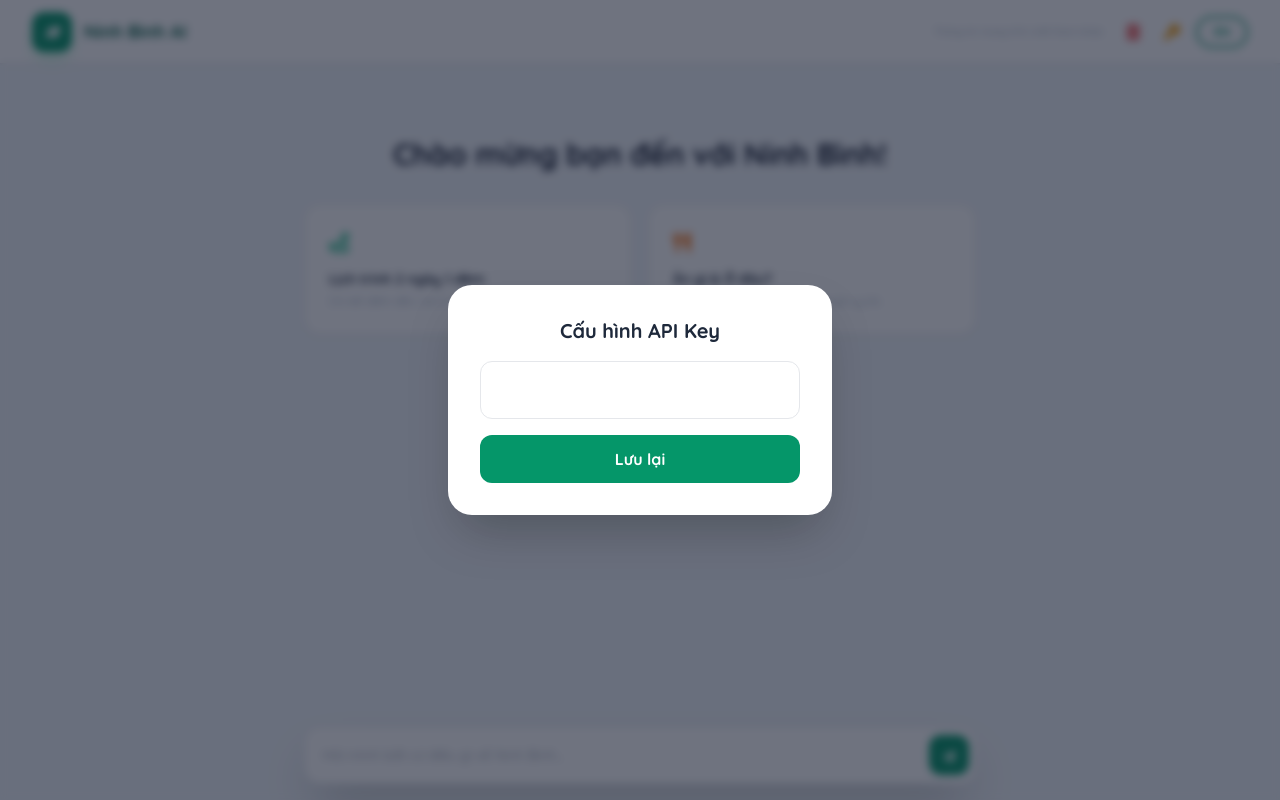
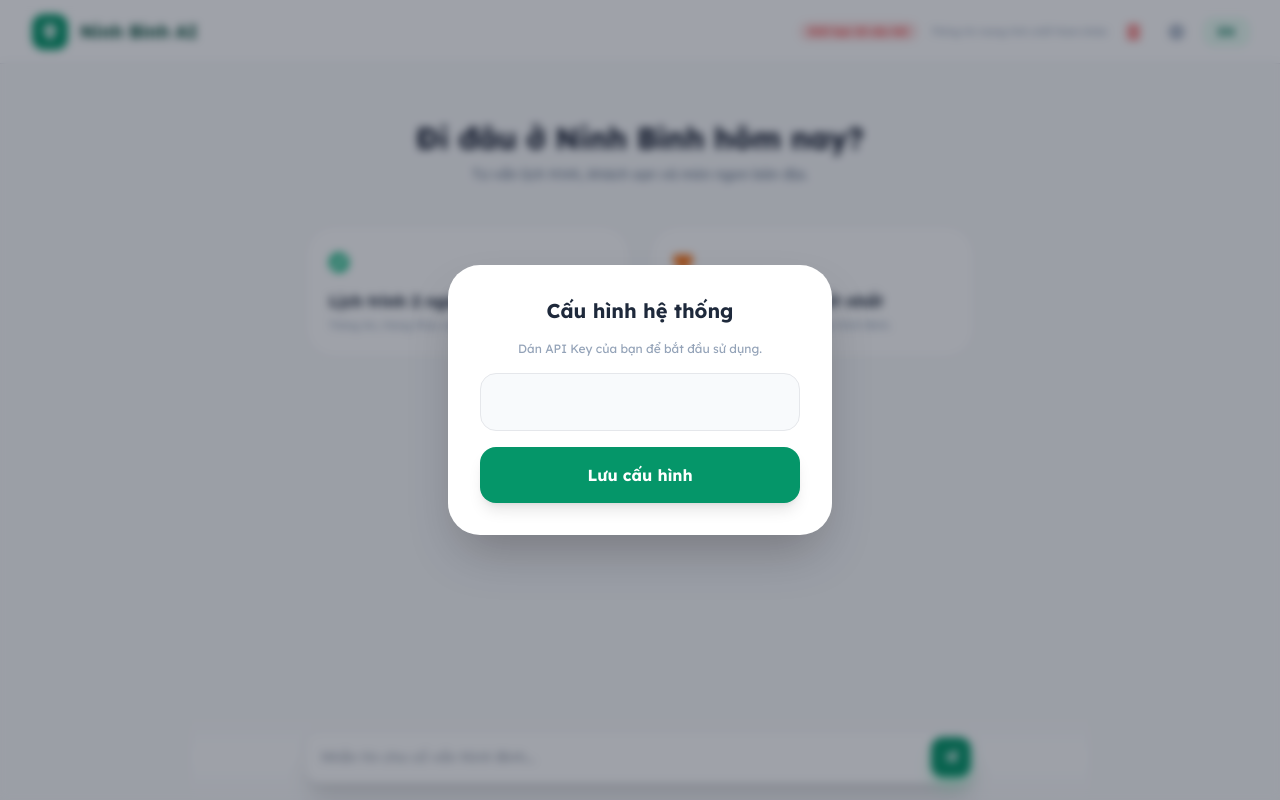
Before and after one commit to Tuan1287/ninhbinhtravel, a plain HTML site: page index.html in a window 1280 px wide. Drawn offline with nearby package versions, Linux system fonts and the light colour scheme.

Commit message:
Update index.html

```diff
--- a/index.html
+++ b/index.html
@@ -3,115 +3,115 @@
 <head>
     <meta charset="UTF-8">
     <meta name="viewport" content="width=device-width, initial-scale=1.0">
-    <title>Ninh Bình AI Insider</title>
+    <title>Ninh Bình AI - Local Guide</title>
     <script src="https://cdn.tailwindcss.com"></script>
     <link rel="stylesheet" href="https://cdnjs.cloudflare.com/ajax/libs/font-awesome/6.0.0/css/all.min.css">
     <style>
-        @import url('https://fonts.googleapis.com/css2?family=Quicksand:wght@400;600;700&display=swap');
-        body { font-family: 'Quicksand', sans-serif; background-color: #f1f5f9; height: 100vh; display: flex; flex-direction: column; }
-        .chat-bubble { line-height: 1.6; }
-        .chat-bubble b { color: #059669; font-weight: 700; } /* Làm nổi bật các tiêu đề thay cho dấu sao */
-        .map-frame { width: 100%; height: 350px; border-radius: 20px; border: 1px solid #e2e8f0; margin-top: 15px; }
+        @import url('https://fonts.googleapis.com/css2?family=Lexend:wght@300;400;600;700&display=swap');
+        body { font-family: 'Lexend', sans-serif; background-color: #f9fafb; height: 100vh; display: flex; flex-direction: column; }
+        .chat-bubble b { color: #047857; font-weight: 600; }
+        .map-frame { width: 100%; height: 350px; border-radius: 24px; margin-top: 15px; border: 1px solid #e5e7eb; }
         #chat-window::-webkit-scrollbar { width: 4px; }
-        #chat-window::-webkit-scrollbar-thumb { background: #cbd5e1; border-radius: 10px; }
+        #chat-window::-webkit-scrollbar-thumb { background: #d1d5db; border-radius: 10px; }
+        .limit-pill { background: #fee2e2; color: #ef4444; padding: 2px 10px; border-radius: 20px; font-size: 10px; font-weight: 700; }
     </style>
 </head>
 <body class="text-slate-800">
 
-    <header class="h-16 flex justify-between items-center bg-white border-b px-4 sm:px-8 shrink-0 shadow-sm z-50">
+    <header class="h-16 flex justify-between items-center bg-white/90 backdrop-blur-md border-b px-4 sm:px-8 shrink-0 z-50 sticky top-0">
         <div class="flex items-center space-x-3 cursor-pointer" onclick="goHome()">
-            <div class="w-10 h-10 bg-emerald-600 rounded-xl flex items-center justify-center text-white shadow-lg shadow-emerald-100">
-                <i class="fas fa-leaf"></i>
-            </div>
-            <h1 class="text-lg font-bold text-emerald-800">Ninh Bình AI</h1>
+            <div class="w-9 h-9 bg-emerald-600 rounded-xl flex items-center justify-center text-white"><i class="fas fa-map-marker-alt"></i></div>
+            <h1 class="text-lg font-bold text-emerald-900 hidden sm:block">Ninh Bình AI</h1>
         </div>
 
-        <div class="flex items-center space-x-2">
-            <span id="ref-text" class="text-[10px] text-slate-400 italic hidden md:block mr-2">Thông tin mang tính chất tham khảo</span>
-            <button onclick="clearChat()" class="p-2 text-red-500 hover:bg-red-50 rounded-lg transition"><i class="fas fa-trash-alt"></i></button>
-            <button onclick="showApiModal()" class="p-2 text-amber-500 hover:bg-amber-50 rounded-lg"><i class="fas fa-key"></i></button>
-            <button onclick="toggleLang()" id="langBtn" class="px-4 py-1.5 border-2 border-emerald-600 text-emerald-600 rounded-full text-xs font-bold transition-all">EN</button>
+        <div class="flex items-center space-x-3">
+            <span class="limit-pill" id="limit-tag">Giới hạn 10 câu hỏi</span>
+            <span id="ref-text" class="text-[10px] text-slate-400 italic hidden lg:block">Thông tin mang tính chất tham khảo</span>
+            <button onclick="clearChat()" class="p-2 text-red-400 hover:text-red-600 transition"><i class="fas fa-trash-alt"></i></button>
+            <button onclick="showApiModal()" class="p-2 text-slate-400"><i class="fas fa-cog"></i></button>
+            <button onclick="toggleLang()" id="langBtn" class="px-3 py-1 bg-emerald-50 text-emerald-700 border border-emerald-200 rounded-lg text-xs font-bold">EN</button>
         </div>
     </header>
 
     <main class="max-w-4xl mx-auto w-full flex-1 flex flex-col overflow-hidden relative">
         <div id="chat-window" class="flex-1 overflow-y-auto px-4 pt-8 pb-32">
-            <div id="welcome-screen" class="text-center py-10 animate-fade-in">
-                <h2 id="w-title" class="text-3xl font-bold text-slate-900 mb-8">Chào mừng bạn đến với Ninh Bình!</h2>
+            <div id="welcome-screen" class="text-center py-6 animate-fade-in">
+                <h2 id="w-title" class="text-3xl font-bold text-slate-900 mb-2">Đi đâu ở Ninh Bình hôm nay?</h2>
+                <p id="w-sub" class="text-slate-500 text-sm mb-10">Tư vấn lịch trình, khách sạn và món ngon bản địa.</p>
                 <div class="grid grid-cols-1 sm:grid-cols-2 gap-4 max-w-2xl mx-auto">
-                    <button onclick="askAI(translations[currentLang].sug1)" class="p-6 bg-white border rounded-2xl text-left hover:border-emerald-500 shadow-sm transition-all group">
-                        <i class="fas fa-route text-emerald-500 mb-3 block text-xl group-hover:scale-110 transition"></i>
-                        <div id="s1-t" class="font-bold text-sm">Lịch trình 2 ngày 1 đêm</div>
-                        <div id="s1-d" class="text-[11px] text-slate-400 mt-1">Chi tiết điểm đến, nơi ở và ăn uống.</div>
+                    <button onclick="askAI(translations[currentLang].sug1)" class="p-6 bg-white border rounded-[2rem] text-left hover:shadow-xl hover:border-emerald-500 transition-all">
+                        <i class="fas fa-compass text-emerald-500 mb-3 block text-xl"></i>
+                        <div id="s1-t" class="font-bold">Lịch trình 2 ngày gợi ý</div>
+                        <div id="s1-d" class="text-[11px] text-slate-400 mt-1">Tràng An, Hang Múa và các điểm lân cận.</div>
                     </button>
-                    <button onclick="askAI(translations[currentLang].sug2)" class="p-6 bg-white border rounded-2xl text-left hover:border-orange-500 shadow-sm transition-all group">
-                        <i class="fas fa-utensils text-orange-500 mb-3 block text-xl group-hover:scale-110 transition"></i>
-                        <div id="s2-t" class="font-bold text-sm">Ăn gì & Ở đâu?</div>
-                        <div id="s2-d" class="text-[11px] text-slate-400 mt-1">Danh sách nhà hàng và khách sạn uy tín.</div>
+                    <button onclick="askAI(translations[currentLang].sug2)" class="p-6 bg-white border rounded-[2rem] text-left hover:shadow-xl hover:border-orange-500 transition-all">
+                        <i class="fas fa-heart text-orange-500 mb-3 block text-xl"></i>
+                        <div id="s2-t" class="font-bold">Chỗ ở & Quán ăn tốt nhất</div>
+                        <div id="s2-d" class="text-[11px] text-slate-400 mt-1">Dựa trên danh sách ưu tiên tại Ninh Bình.</div>
                     </button>
                 </div>
             </div>
-            <div id="chat-container" class="space-y-6"></div>
+            <div id="chat-container" class="space-y-8"></div>
         </div>
 
-        <div class="absolute bottom-0 left-0 w-full p-4 bg-gradient-to-t from-f1f5f9 via-white/80 to-transparent">
-            <div class="max-w-2xl mx-auto bg-white border shadow-2xl rounded-2xl p-1.5 flex items-center">
+        <div class="absolute bottom-0 left-0 w-full p-4 bg-gradient-to-t from-gray-50 via-white/90 to-transparent">
+            <div class="max-w-2xl mx-auto bg-white border shadow-xl rounded-2xl p-1 flex items-center">
                 <input type="text" id="userInput" class="flex-1 p-3 outline-none text-sm font-medium" onkeypress="if(event.key === 'Enter') handleSend()">
-                <button onclick="handleSend()" class="bg-emerald-600 text-white w-10 h-10 rounded-xl hover:bg-emerald-700 transition">
+                <button onclick="handleSend()" class="bg-emerald-600 text-white w-10 h-10 rounded-xl flex items-center justify-center shadow-lg shadow-emerald-200 transition active:scale-95">
                     <i class="fas fa-paper-plane text-xs"></i>
                 </button>
             </div>
         </div>
     </main>
 
-    <div id="api-modal" class="fixed inset-0 bg-slate-900/60 backdrop-blur-sm flex items-center justify-center z-[100] hidden p-4">
-        <div class="bg-white p-8 rounded-3xl max-w-sm w-full shadow-2xl text-center">
-            <h3 class="text-xl font-bold mb-4">Cấu hình API Key</h3>
-            <input type="password" id="api-input" class="w-full p-4 border rounded-xl mb-4 text-center outline-none focus:ring-2 focus:ring-emerald-500">
-            <button onclick="saveApiKey()" class="w-full bg-emerald-600 text-white py-3 rounded-xl font-bold">Lưu lại</button>
+    <div id="api-modal" class="fixed inset-0 bg-slate-900/40 backdrop-blur-sm flex items-center justify-center z-[100] hidden p-4">
+        <div class="bg-white p-8 rounded-[2rem] max-w-sm w-full shadow-2xl">
+            <h3 class="text-xl font-bold mb-4 text-center">Cấu hình hệ thống</h3>
+            <p class="text-xs text-slate-400 mb-4 text-center">Dán API Key của bạn để bắt đầu sử dụng.</p>
+            <input type="password" id="api-input" class="w-full p-4 bg-slate-50 border rounded-2xl mb-4 text-center outline-none focus:ring-2 focus:ring-emerald-500">
+            <button onclick="saveApiKey()" class="w-full bg-emerald-600 text-white py-4 rounded-2xl font-bold shadow-lg">Lưu cấu hình</button>
         </div>
     </div>
 
     <script>
         let apiKey = localStorage.getItem('gemini_api_key') || '';
         let currentLang = 'vi';
-        let chatHistory = []; // Bộ nhớ hội thoại
+        let chatHistory = [];
+        let questionCount = 0;
 
         const translations = {
             vi: {
-                wTitle: "Chào mừng bạn đến với Ninh Bình!",
-                s1t: "Lịch trình 2 ngày 1 đêm",
-                s1d: "Chi tiết điểm đến, nơi ở và ăn uống.",
-                s2t: "Ăn gì & Ở đâu?",
-                s2d: "Danh sách nhà hàng và khách sạn uy tín.",
-                ref: "Thông tin mang tính chất tham khảo",
-                place: "Hỏi mình bất cứ điều gì về Ninh Bình...",
-                sug1: "Lập lịch trình 2 ngày 1 đêm đi Tràng An, Hang Múa, Chùa Bái Đính. Gợi ý luôn khách sạn và nhà hàng gần các điểm này.",
-                sug2: "Cho mình danh sách các khách sạn tốt và quán ăn dê núi ngon tại Ninh Bình.",
-                thinking: "Đang phân tích dữ liệu..."
+                wTitle: "Đi đâu ở Ninh Bình hôm nay?", wSub: "Tư vấn lịch trình, khách sạn và món ngon bản địa.",
+                s1t: "Lịch trình 2 ngày gợi ý", s1d: "Tràng An, Hang Múa và các điểm lân cận.",
+                s2t: "Chỗ ở & Quán ăn tốt nhất", s2d: "Dựa trên danh sách ưu tiên tại Ninh Bình.",
+                ref: "Thông tin mang tính chất tham khảo", limit: "Giới hạn 10 câu hỏi",
+                place: "Nhắn tin cho cố vấn Ninh Bình...", thinking: "Đang sắp xếp lịch trình...",
+                sug1: "Mình muốn đi Ninh Bình 2 ngày 1 đêm, bạn gợi ý lịch trình đi Tràng An, Hang Múa và tìm chỗ ở, chỗ ăn nào tiện di chuyển nhất nhé?",
+                sug2: "Cho mình danh sách các khách sạn gần Phố Cổ và những quán ăn dê núi ngon mà giá hợp lý.",
+                done: "Bạn đã hết lượt hỏi cho phiên này. Hãy xóa hội thoại để bắt đầu lại!"
             },
             en: {
-                wTitle: "Welcome to Ninh Binh!",
-                s1t: "2 Days 1 Night Itinerary",
-                s1d: "Detailed attractions, stays, and dining.",
-                s2t: "Where to Eat & Stay?",
-                s2d: "List of reputable hotels and restaurants.",
-                ref: "Information for reference only",
-                place: "Ask me anything about Ninh Binh...",
-                sug1: "Create a 2D1N itinerary for Trang An, Mua Cave, and Bai Dinh. Suggest nearby hotels and restaurants.",
-                sug2: "Give me a list of good hotels and goat meat restaurants in Ninh Binh.",
-                thinking: "Analyzing data..."
+                wTitle: "Where to go in Ninh Binh today?", wSub: "Expert advice on itineraries, hotels, and local food.",
+                s1t: "Suggested 2-Day Plan", s1d: "Trang An, Mua Cave, and nearby spots.",
+                s2t: "Best Stays & Eats", s2d: "Based on priority lists in Ninh Binh.",
+                ref: "Information for reference only", limit: "10-Question Limit",
+                place: "Message your Ninh Binh guide...", thinking: "Planning your trip...",
+                sug1: "I want a 2D1N trip to Trang An and Mua Cave. Suggest the best stays and restaurants nearby.",
+                sug2: "Show me hotels near the Old Quarter and good goat meat restaurants with reasonable prices.",
+                done: "You've reached the limit. Clear chat to start a new session!"
             }
         };
 
         function updateUI() {
             const t = translations[currentLang];
             document.getElementById('w-title').innerText = t.wTitle;
+            document.getElementById('w-sub').innerText = t.wSub;
             document.getElementById('s1-t').innerText = t.s1t;
             document.getElementById('s1-d').innerText = t.s1d;
             document.getElementById('s2-t').innerText = t.s2t;
             document.getElementById('s2-d').innerText = t.s2d;
             document.getElementById('ref-text').innerText = t.ref;
+            document.getElementById('limit-tag').innerText = t.limit;
             document.getElementById('userInput').placeholder = t.place;
             document.getElementById('langBtn').innerText = currentLang === 'vi' ? 'EN' : 'VI';
         }
@@ -130,21 +130,22 @@
                     fetch('luutru.json').then(r => r.json()),
                     fetch('nhahang.json').then(r => r.json())
                 ]);
-                return `Dữ liệu điểm đến: ${JSON.stringify(kd)}\nDữ liệu lưu trú: ${JSON.stringify(lt)}\nDữ liệu nhà hàng: ${JSON.stringify(nh)}`;
-            } catch (e) { return "Lỗi nạp dữ liệu."; }
+                return `DANH SÁCH KHU ĐIỂM: ${JSON.stringify(kd)}\nDANH SÁCH LƯU TRÚ: ${JSON.stringify(lt)}\nDANH SÁCH NHÀ HÀNG: ${JSON.stringify(nh)}`;
+            } catch (e) { return ""; }
         }
 
         async function askAI(question) {
             if(!apiKey) return showApiModal();
+            if(questionCount >= 10) return alert(translations[currentLang].done);
+
             document.getElementById('welcome-screen').classList.add('hidden');
             const container = document.getElementById('chat-container');
-            const isMap = question.toLowerCase().includes('lịch trình') || question.toLowerCase().includes('itinerary');
 
-            container.innerHTML += `<div class="flex justify-end"><div class="bg-emerald-600 text-white p-4 rounded-2xl rounded-tr-none max-w-[85%] text-sm shadow-md">${question}</div></div>`;
+            container.innerHTML += `<div class="flex justify-end"><div class="bg-emerald-600 text-white p-4 rounded-3xl rounded-tr-none max-w-[85%] text-sm shadow-lg">${question}</div></div>`;
 
             const aiBox = document.createElement('div');
             aiBox.className = "flex justify-start";
-            aiBox.innerHTML = `<div class="bg-white p-5 rounded-2xl rounded-tl-none max-w-[95%] text-sm text-slate-700 shadow-sm border border-slate-100 italic text-slate-300 chat-bubble">${translations[currentLang].thinking}</div>`;
+            aiBox.innerHTML = `<div class="bg-white p-5 rounded-3xl rounded-tl-none max-w-[95%] text-sm text-slate-700 shadow-sm border border-slate-100 italic text-slate-300 chat-bubble">${translations[currentLang].thinking}</div>`;
             container.appendChild(aiBox);
             const contentElement = aiBox.querySelector('div');
             const win = document.getElementById('chat-window');
@@ -155,23 +156,23 @@
                 const systemPrompt = {
                     role: "user",
                     parts: [{ text: `
-                        BẠN LÀ CHUYÊN GIA NINH BÌNH TRẢ LỜI BẰNG ${currentLang}.
-                        DỮ LIỆU GỐC: ${combinedData}
+                        BẠN LÀ CHUYÊN GIA BẢN ĐỊA NINH BÌNH. TRẢ LỜI BẰNG ${currentLang}.
+                        DỮ LIỆU ĐANG CÓ: ${combinedData}
 
-                        YÊU CẦU UX CỰC QUAN TRỌNG:
-                        1. TUYỆT ĐỐI KHÔNG sử dụng dấu sao (**) để nhấn mạnh hay tạo danh sách.
-                        2. Hãy sử dụng Emoji làm đầu dòng (📍, 🕒, 🏨, 🍽️, 💰, ✅).
-                        3. Xuống dòng rõ ràng giữa các phần để dễ đọc.
-                        4. Dùng ngôn ngữ tự nhiên, thân thiện.
-                        5. Kết nối: Dựa vào lịch sử chat bên dưới để trả lời tiếp nối. Nếu người dùng hỏi tiếp, hãy coi đó là một phần của hành trình đang tư vấn.
+                        PHONG CÁCH TƯ VẤN:
+                        - Tuyệt đối KHÔNG liệt kê dạng danh sách khô khan hay dùng dấu sao (**).
+                        - Hãy nói chuyện tự nhiên như một người bạn: "Đầu tiên mình khuyên bạn...", "Tiện đường ghé qua...", "Buổi tối thì không gì bằng...".
+                        - Sử dụng Emoji tinh tế (📍, 🛵, 🍲, ✨).
+                        - Nếu gợi ý khách sạn, hãy gắn liền với lý do tại sao nó tiện cho lịch trình.
+                        - Nhớ kết nối với nội dung đã nói ở các câu trước trong lịch sử chat.
 
-                        CÂU HỎI HIỆN TẠI: ${question}` }]
+                        CÂU HỎI: ${question}` }]
                 };
 
                 const response = await fetch(`https://generativelanguage.googleapis.com/v1beta/models/gemini-2.5-flash:generateContent?key=${apiKey}`, {
                     method: 'POST',
                     headers: { 'Content-Type': 'application/json' },
-                    body: JSON.stringify({ contents: [...chatHistory.slice(-8), systemPrompt] })
+                    body: JSON.stringify({ contents: [...chatHistory.slice(-18), systemPrompt] }) // Giữ 9 câu hỏi trước đó + 1 câu hiện tại = 20 messages
                 });
 
                 const data = await response.json();
@@ -179,15 +180,16 @@
 
                 chatHistory.push(systemPrompt);
                 chatHistory.push({ role: "model", parts: [{ text: aiText }] });
+                questionCount++;
 
                 contentElement.classList.remove('italic', 'text-slate-300');
                 await typeWriter(aiText, contentElement);
 
-                if (isMap) {
-                    contentElement.innerHTML += `<iframe class="map-frame" src="https://www.google.com/maps/embed?pb=!1m16!1m12!1m3!1d59740.34752661571!2d105.89518501255567!3d20.22676735579997!2m3!1f0!2f0!3f0!3m2!1i1024!2i768!4f13.1!2m1!1zVHLDoG5nIEFuLCBIYW5nIE3DumEsIFBo4buRIEPhu5UgSG9hIEzGsA!5e0!3m2!1svi!2s!4v17111111111112"></iframe>`;
+                if (question.toLowerCase().includes('lịch trình') || question.toLowerCase().includes('itinerary')) {
+                    contentElement.innerHTML += `<iframe class="map-frame" src="https://www.google.com/maps/embed?pb=!1m16!1m12!1m3!1d59740.34752661571!2d105.89518501255567!3d20.22676735579997!2m3!1f0!2f0!3f0!3m2!1i1024!2i768!4f13.1!2m1!1zVHLDoG5nIEFuLCBIYW5nIE3DumEsIFBo4buRIEPhu5UgSG9hIEzGsA!5e0!3m2!1svi!2s!4v17111111111113"></iframe>`;
                     win.scrollTo({ top: win.scrollHeight, behavior: 'smooth' });
                 }
-            } catch (error) { contentElement.innerText = "Hệ thống đang bận một chút, bạn thử lại sau 3 giây nhé!"; }
+            } catch (error) { contentElement.innerText = "Có lỗi xảy ra, hãy thử lại!"; }
         }
 
         async function typeWriter(text, element) {
@@ -207,8 +209,8 @@
         }
 
         function handleSend() { const input = document.getElementById('userInput'); if (input.value.trim()) { askAI(input.value); input.value = ''; } }
-        function goHome() { document.getElementById('welcome-screen').classList.remove('hidden'); document.getElementById('chat-container').innerHTML = ''; chatHistory = []; }
-        function clearChat() { if(confirm("Xóa lịch sử trò chuyện?")) goHome(); }
+        function goHome() { document.getElementById('welcome-screen').classList.remove('hidden'); document.getElementById('chat-container').innerHTML = ''; chatHistory = []; questionCount = 0; }
+        function clearChat() { if(confirm("Xóa hội thoại và bắt đầu lượt hỏi mới?")) goHome(); }
         window.onload = () => { updateUI(); if (!apiKey) showApiModal(); };
     </script>
 </body>
```
